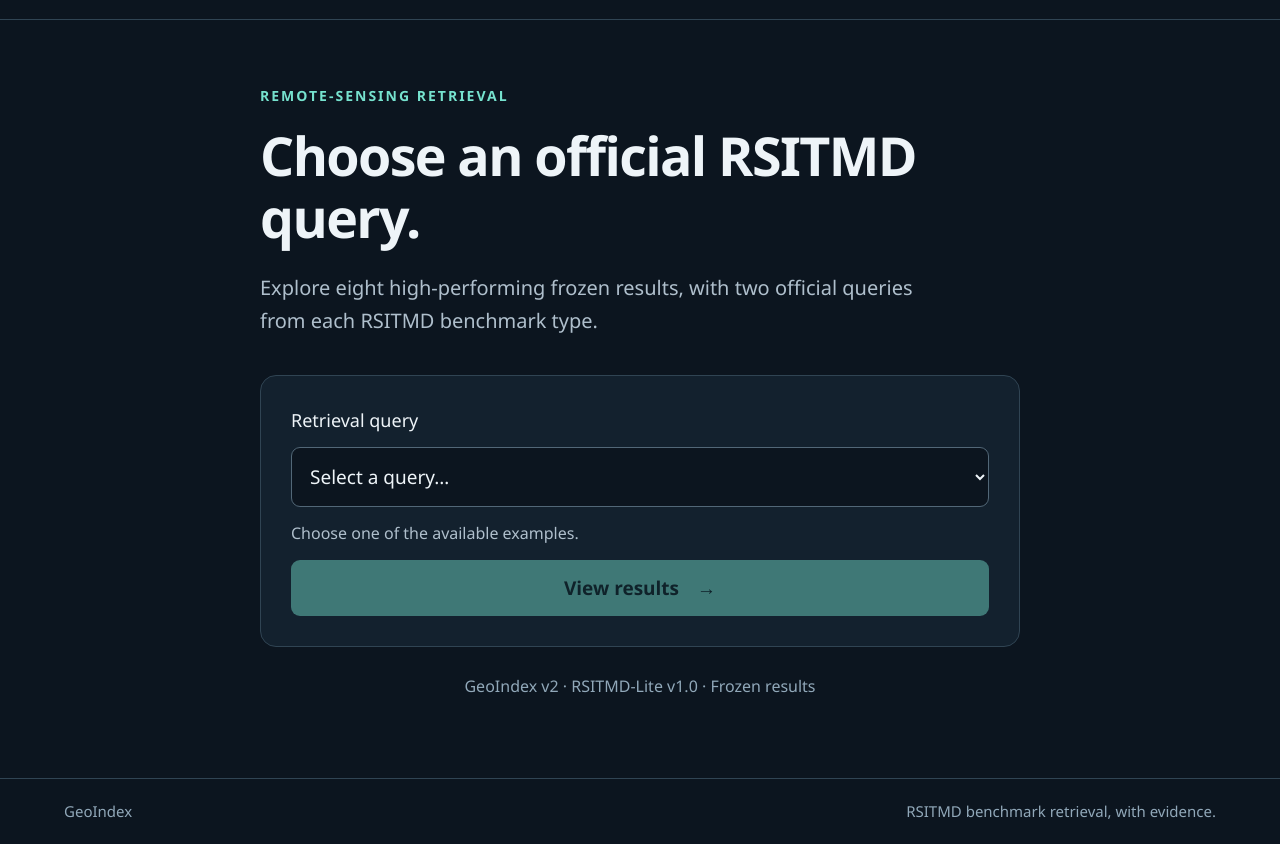
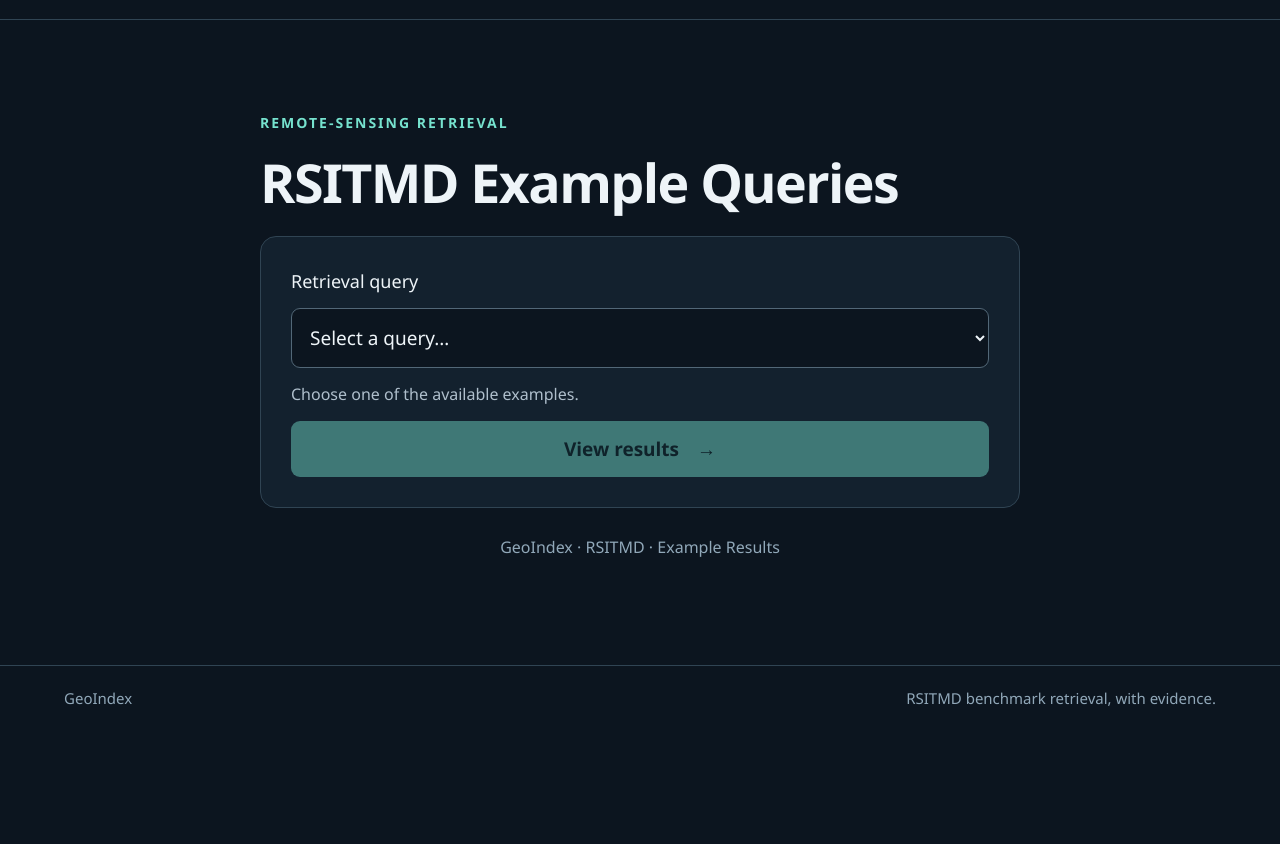
Before and after one commit to Zwisdom03/geoindex-demo, a plain HTML site: page index.html in a window 1280 px wide. Shown: the part 69-913 px from the top of the page. After the commit the page ends 800 px from the top, so only its background shows below. Drawn offline with Linux system fonts and the light colour scheme.

```diff
--- a/assets/app.js
+++ b/assets/app.js
@@ -15,10 +15,9 @@
   const score = value => Number(value || 0).toFixed(4);
   const words = {
     eyebrow:['REMOTE-SENSING RETRIEVAL','遥感影像检索'],
-    title:['Choose an official RSITMD query.','选择 RSITMD 官方查询'],
-    intro:['Explore eight high-performing frozen results, with two official queries from each RSITMD benchmark type.','展示 8 条高质量冻结结果，每类 RSITMD 基准查询精选 2 条。'],
+    title:['RSITMD Example Queries','RSITMD示例查询'],
     selectLabel:['Retrieval query','检索词条'],placeholder:['Select a query…','请选择检索词条…'],confirm:['View results','确认并查看结果'],
-    precomputed:['GeoIndex v2 · RSITMD-Lite v1.0 · Frozen results','GeoIndex v2 · RSITMD-Lite v1.0 · 冻结结果'],
+    precomputed:['GeoIndex · RSITMD · Example Results','GeoIndex · RSITMD · 示例结果'],
     footer:['RSITMD benchmark retrieval, with evidence.','RSITMD 基准检索与证据展示'],
     back:['Choose another query','返回选择词条'],resultsLabel:['RETRIEVAL RESULTS','检索结果'],
     resultNote:['Frozen GeoIndex v2 Top-10 results. Scores are ranking signals, not probabilities.','GeoIndex v2 冻结 Top-10 结果。评分用于排序，不代表概率。']
--- a/index.html
+++ b/index.html
@@ -3,21 +3,20 @@
 <head>
   <meta charset="utf-8">
   <meta name="viewport" content="width=device-width,initial-scale=1">
-  <meta name="description" content="Explore frozen GeoIndex v2 retrieval results on RSITMD-GeoIndex Lite Benchmark v1.0.">
+  <meta name="description" content="Explore GeoIndex example retrieval results on RSITMD.">
   <meta name="color-scheme" content="dark">
-  <title>GeoIndex · Select a query</title>
+  <title>GeoIndex · RSITMD Example Queries</title>
   <link rel="icon" href="assets/favicon.svg" type="image/svg+xml">
   <link rel="stylesheet" href="assets/style.css?v=5">
-  <script defer src="data/catalog.js?v=5"></script>
-  <script defer src="assets/app.js?v=5"></script>
+  <script defer src="data/catalog.js?v=6"></script>
+  <script defer src="assets/app.js?v=6"></script>
 </head>
 <body data-page="search">
   <header class="topbar"><a class="brand" href="index.html" aria-label="GeoIndex home"><span class="brand-mark" aria-hidden="true">G</span>Geo<span>Index</span></a><button id="language" type="button" class="language">中文</button></header>
   <main class="search-page">
     <section class="search-panel" aria-labelledby="page-title">
       <p class="eyebrow" data-i18n="eyebrow">REMOTE-SENSING RETRIEVAL</p>
-      <h1 id="page-title" data-i18n="title">Choose a scene to explore.</h1>
-      <p class="lead" data-i18n="intro">Select a query, then view its saved retrieval results.</p>
+      <h1 id="page-title" data-i18n="title">RSITMD Example Queries</h1>
       <form id="query-form" action="results.html" method="get">
         <label for="query-select" data-i18n="selectLabel">Retrieval query</label>
         <select id="query-select" name="q" required aria-describedby="selection-message"><option value="" data-i18n="placeholder">Select a query…</option></select>
@@ -25,7 +24,7 @@
         <p id="selection-message" class="selection-message" role="status" aria-live="polite"></p>
         <button id="confirm-query" type="submit" class="primary-button" disabled><span data-i18n="confirm">View results</span><span aria-hidden="true">→</span></button>
       </form>
-      <p class="precomputed-note" data-i18n="precomputed">Precomputed examples · No live search</p>
+      <p class="precomputed-note" data-i18n="precomputed">GeoIndex · RSITMD · Example Results</p>
     </section>
     <noscript><p>Please enable JavaScript to select a saved query. 请启用 JavaScript 后选择检索词条。</p></noscript>
   </main>
```
Also changed, not shown: results.html (+2 -2 lines).
